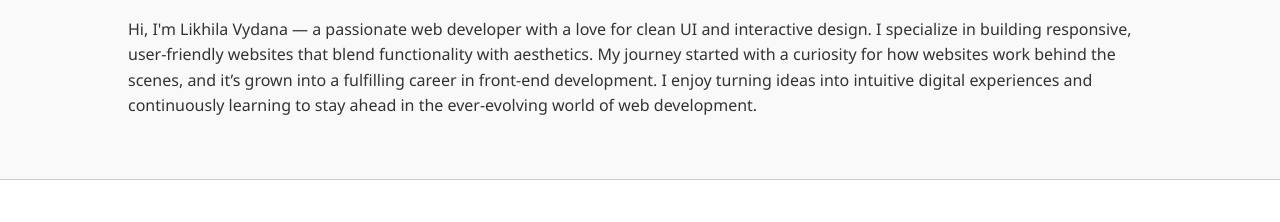
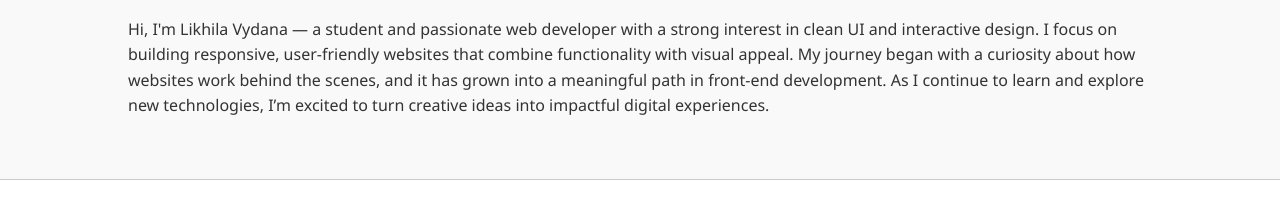
Before and after one commit to likhilavyd/My-Portfolio, a plain HTML site: page index.html in a window 1280 px wide. Shown: the part 193-415 px from the top of the page. Drawn offline with Linux system fonts and the light colour scheme.

Commit message:
index.html

```diff
--- a/index.html
+++ b/index.html
@@ -28,11 +28,10 @@
   <section id="about" class="section">
     <h2>About Me</h2>
     <p>
-      Hi, I'm Likhila Vydana — a passionate web developer with a love for clean UI and interactive design.
-      I specialize in building responsive, user-friendly websites that blend functionality with aesthetics.
-      My journey started with a curiosity for how websites work behind the scenes, and it’s grown into a
-      fulfilling career in front-end development. I enjoy turning ideas into intuitive digital experiences
-      and continuously learning to stay ahead in the ever-evolving world of web development.
+      Hi, I'm Likhila Vydana — a student and passionate web developer with a strong interest in clean UI and interactive design.
+      I focus on building responsive, user-friendly websites that combine functionality with visual appeal.
+      My journey began with a curiosity about how websites work behind the scenes, and it has grown into a meaningful path in front-end development.
+      As I continue to learn and explore new technologies, I’m excited to turn creative ideas into impactful digital experiences.
     </p>
   </section>
 
```
